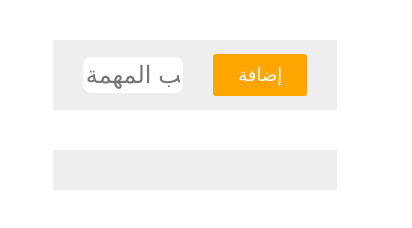
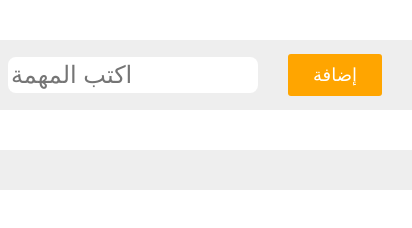
Before and after one commit to XXMOHAMED012/todolist, a plain HTML site: page index.html in a window 390 px wide. Shown: the whole page, 412 px wide, since content can reach past the window. Drawn offline with Linux system fonts and the light colour scheme.

Commit message:
Uplaod Files

```diff
--- a/index.html
+++ b/index.html
@@ -89,6 +89,12 @@
         .tasks .task .cont button:hover{
             background-color: rgb(255, 17, 0);
         }
+        @media(max-width:600px){
+            .form , .tasks{
+                width: 100%;
+            }
+
+        }
     </style>
 </head>
 <body>
```
